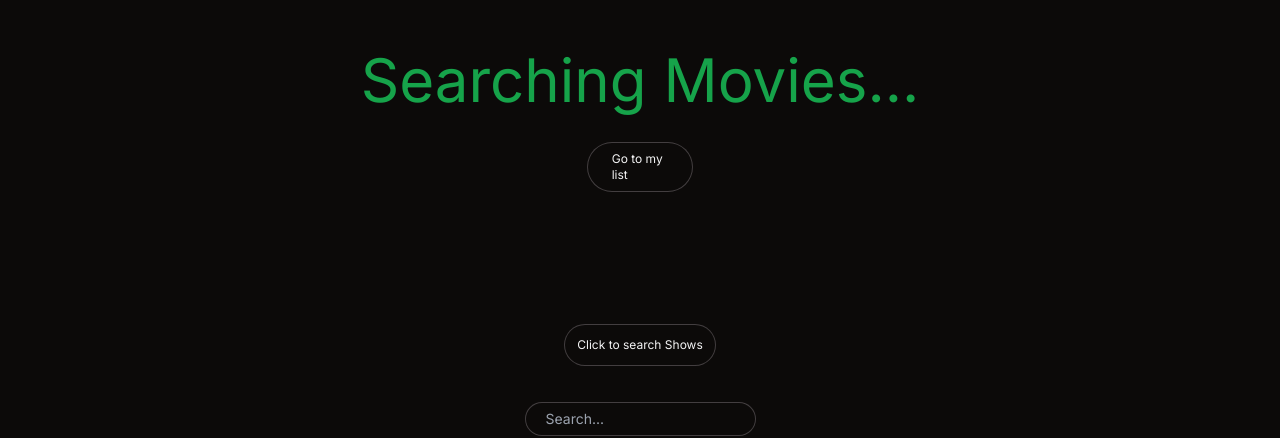
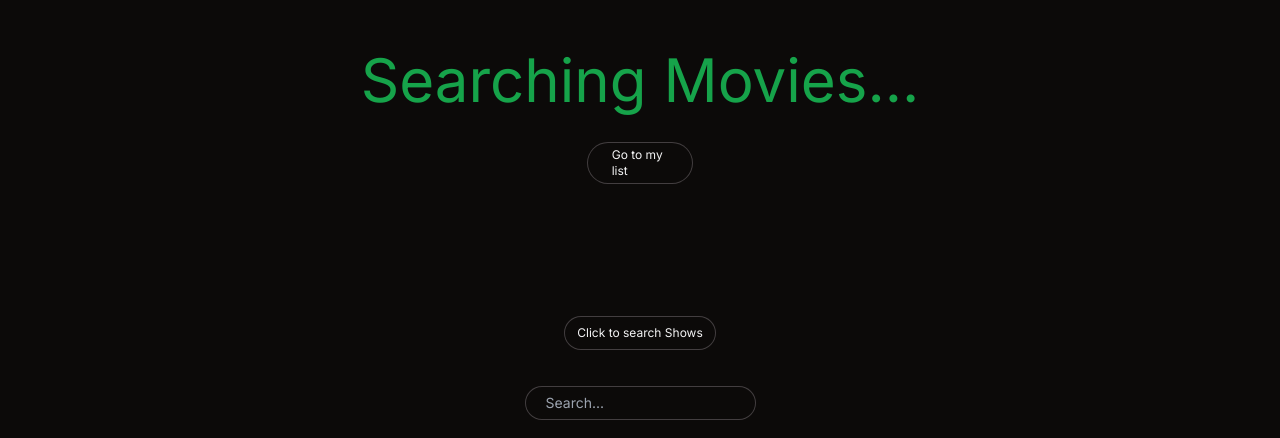
Before and after one commit to Jacobbidmead/movie-book-next, a Next.js app: page / in a window 1280 px wide. Shown: the part 950-1388 px from the top of the page. Built offline with nearby package versions, Linux system fonts and the light colour scheme; no server answers.

Commit message:
feat: displays message if media array is empty
checks if media array length is less than 0 and displays message if true and content if false

```diff
--- a/app/components/recommendations.tsx
+++ b/app/components/recommendations.tsx
@@ -62,7 +62,7 @@ const Recommendations: React.FC<SavedUserMediaProps> = ({ savedMedia }) => {
   };
 
   return (
-    <div className="h-screen text-light">
+    <div className=" text-light">
       <button onClick={handleGetRecommendations} disabled={loading}>
         {loading ? (
           <CircularProgress />
--- a/app/components/userMedia.tsx
+++ b/app/components/userMedia.tsx
@@ -1,5 +1,6 @@
 "use client";
 
+import React from "react";
 import { Movie, Show } from "../types/interfaces";
 import Recommendations from "./recommendations";
 
@@ -8,13 +9,12 @@ interface UserMediaProps {
   removeMedia: (mediaId: string) => void;
 }
 
-// displays users saved media
-
 const UserMedia: React.FC<UserMediaProps> = ({ savedMedia, removeMedia }) => {
   const mediaArray = savedMedia as (Movie | Show)[];
 
   return (
     <>
+      {mediaArray.length > 0 ? (
         <div className="grid grid-cols-6 text-light">
           {mediaArray.map((savedMediaItem) => (
             <div className="flex flex-col p-2" key={savedMediaItem.id}>
@@ -50,6 +50,9 @@ const UserMedia: React.FC<UserMediaProps> = ({ savedMedia, removeMedia }) => {
             </div>
           ))}
         </div>
+      ) : (
+        <div className="text-center text-light">Nothing saved yet</div>
+      )}
 
       <Recommendations savedMedia={savedMedia} />
     </>
--- a/app/pages/media.tsx
+++ b/app/pages/media.tsx
@@ -96,7 +96,7 @@ const MoviePage: React.FC = () => {
           )}
         </div>
 
-        <div className="px-6 mt-4 mx-4 py-2 border-border border-button rounded-button w-1/12 text-xs text-light hover:bg-darkline bg-dark">
+        <div className="px-6 mt-4 mx-4 py-1 border-border border-button rounded-button w-1/12 text-xs text-light hover:bg-darkline bg-dark">
           {showUserMedia ? (
             <div onClick={showMedia} className="cursor-pointer">
               Go to search
@@ -117,7 +117,7 @@ const MoviePage: React.FC = () => {
                 onClick={() =>
                   setToggleMedia(toggleMedia === "movies" ? "shows" : "movies")
                 }
-                className="p-3 border-border border-button rounded-button text-xs text-light hover:bg-darkline bg-dark"
+                className="py-2 px-3 border-border border-button rounded-button text-xs text-light hover:bg-darkline bg-dark"
               >
                 {toggleMedia === "movies" ? (
                   <span>Click to search Shows</span>
```
Lines whose indentation alone changed are shown as unchanged.
